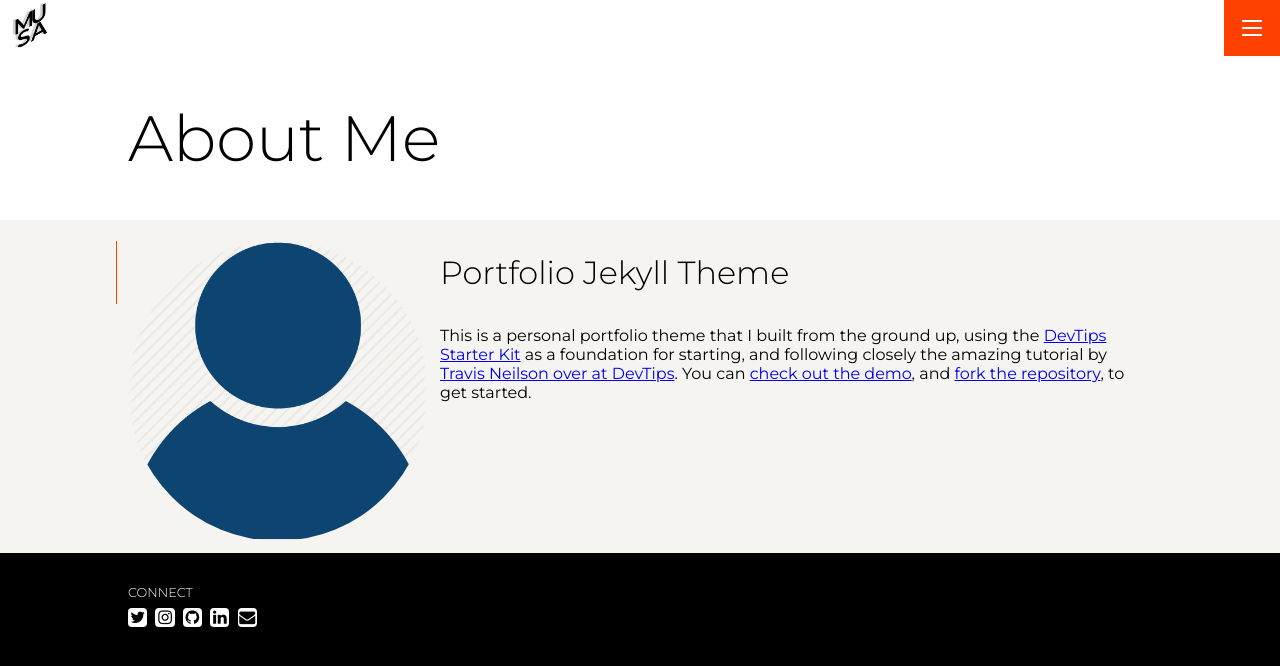
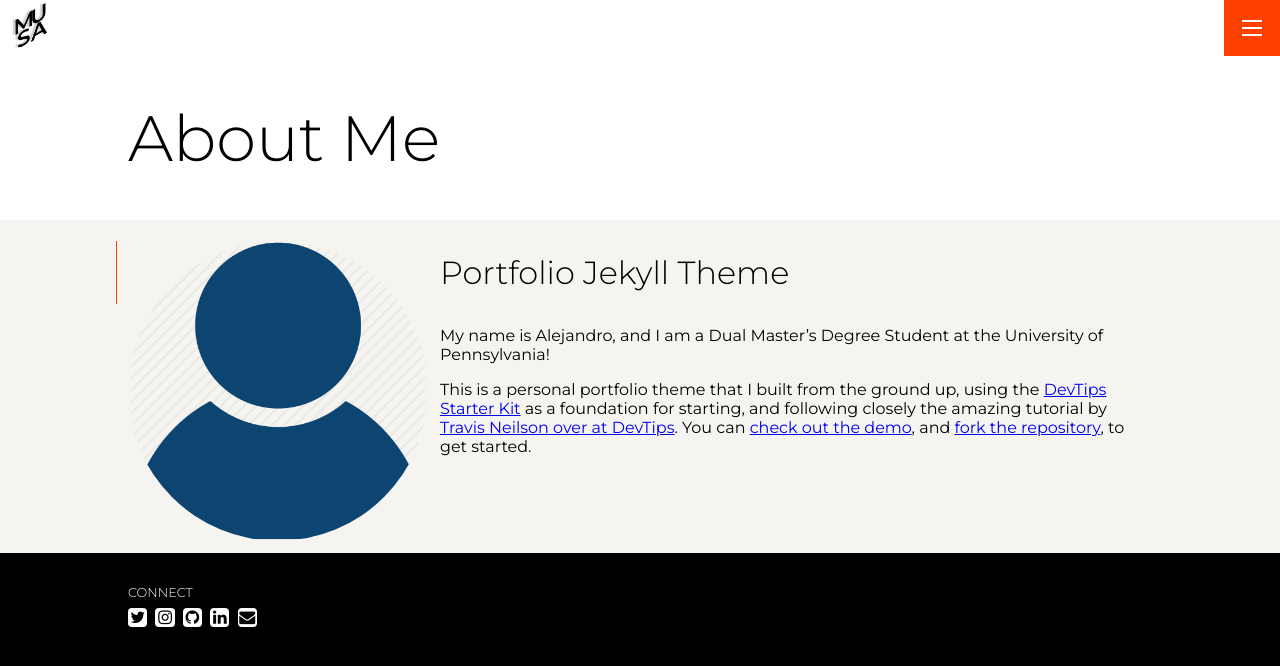
Before and after one commit to aduque99/Portfolio, a Jekyll site: the page built from pages/about.md, in a window 1280 px wide. Shown: the top 666 px of the page. Built offline with Jekyll 4.4.1, drawn with Linux system fonts in a browser that asks for light colours.

Commit message:
Update about.md
Content update on the about page, where I added that I am dual master's student at upenn.

```diff
--- a/pages/about.md
+++ b/pages/about.md
@@ -7,4 +7,6 @@ permalink: /about
 
 # Portfolio Jekyll Theme
 
+My name is Alejandro, and I am a Dual Master's Degree Student at the University of Pennsylvania!
+
 This is a personal portfolio theme that I built from the ground up, using the [DevTips Starter Kit](http://devtipsstarterkit.com/) as a foundation for starting, and following closely the amazing tutorial by [Travis Neilson over at DevTips](https://www.youtube.com/watch?v=T6jKLsxbFg4&list=PL0CB3OvPhDA_STygmp3sDenx3UpdOMk7P). You can [check out the demo](lenpaul.github.io/portfolio-jekyll-theme/), and [fork the repository](https://github.com/LeNPaul/portfolio-jekyll-theme/fork), to get started.
```
